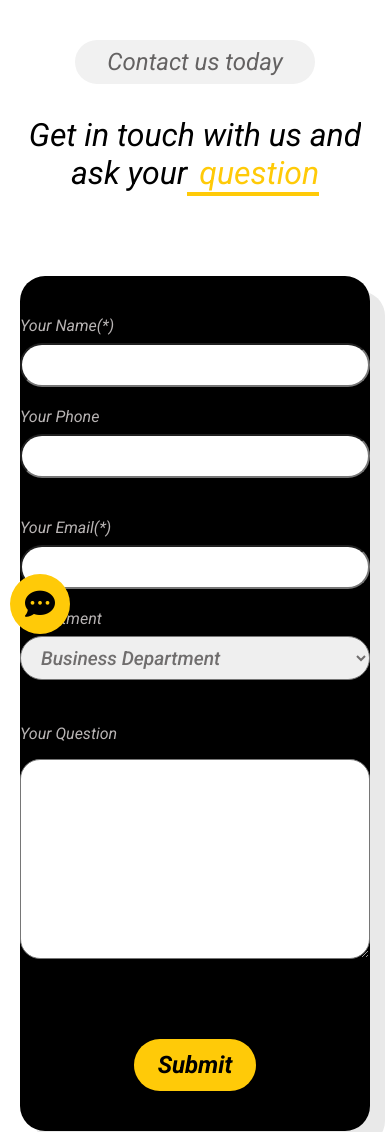
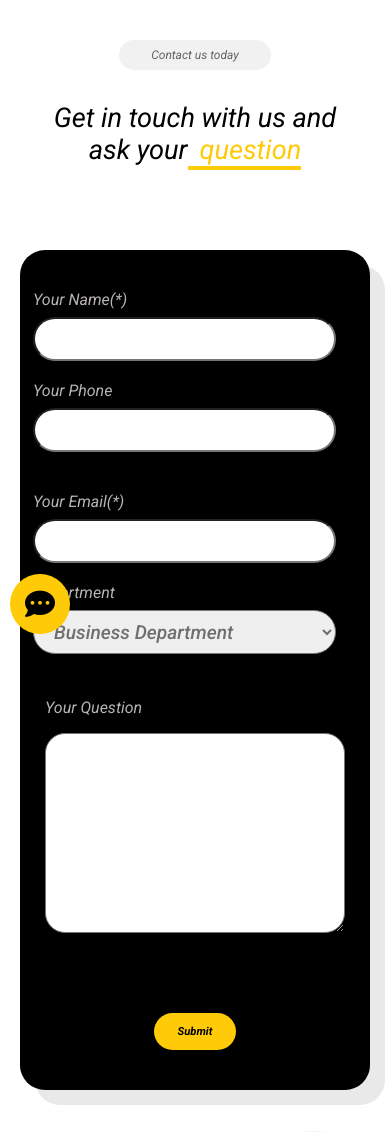
Before and after one commit to HuyHoang3425/project_web_nhom_1, a plain HTML site: page pages/contact/contact.html in a window 390 px wide. Shown: the part 200-1332 px from the top of the page. Drawn offline with Linux system fonts and the light colour scheme; a web font is replaced by a local one.

Commit message:
update reponsive contact

```diff
--- a/pages/contact/contact.css
+++ b/pages/contact/contact.css
@@ -67,6 +67,7 @@
 }
 
 .title-information input {
+    width: 470px;
     border-radius: 25px;
     height: 44px;
     padding-left: 20px;
@@ -121,73 +122,3 @@
     background-color: black;
     border-bottom-style: none;
 } */
-
-@media only screen and (max-width: 46.1875em) {
-    * {
-        overflow-x: hidden;
-        margin: 0;
-        padding: 0;
-        box-sizing: border-box;
-    }
-    .header-contact-us-today {
-        margin-top: 40px;
-        margin-bottom: 80px;
-    }
-    .customer-information{
-        margin-left: 20px;
-        margin-right: 20px;
-    }
-    .father-two-title{
-        display: flex;
-        flex-direction: column;
-        padding-left: 0px;
-        gap: 0px;
-    }
-    .title-information input{
-        width: 350px;
-    }
-    .title-information select{
-        width: 350px;
-    }
-    .two-title{
-        margin-top: 20px;
-        margin-bottom: 0px;
-    }
-    .one-title textarea{
-        width: 350px;
-        height: 200px;
-    }
-    .contact-us-today-content p{
-        font-size: 200%;
-    }
-    .customer-information{
-        margin-bottom: 80px;
-    }
-}
-
-/*tablet 740px->1024px*/
-@media only screen and (min-width: 740px) and (max-width: 1024px) {
-    * {
-        overflow-x: hidden;
-        margin: 0;
-        padding: 0;
-        box-sizing: border-box;
-    }
-    .customer-information{
-        margin-left: 80px;
-        margin-right: 80px;
-    }
-    .father-two-title{
-        margin-left: 5px;
-    }
-    .title-information input{
-        width: 385px;
-    }
-    .title-information select{
-        width: 385px;
-    }
-    .one-title textarea{
-        width: 770px;
-        height: 200px;
-    }
-}
--- a/pages/contact/reponsive.css
+++ b/pages/contact/reponsive.css
@@ -1,12 +1,243 @@
-@media (max-width: 1024px) {
+@media (max-width: 1260px) {
+    * {
+        margin: 0;
+        padding: 0;
+        box-sizing: border-box;
+    }
+    .contact-us-today-button{
+        font-size: 90%;
+    }
+    .header-contact-us-today p{
+        font-size: 250%;
+    }
+    .title-information input{
+        width: 320px;
+    }
+    .title-information select{
+        width: 320px;
+    }
+    .one-title textarea{
+        width: 700px;
+        height: 200px;
+    }
+    .submit button{
+        font-size: 120%;
+    }
+
 
 }
+
+
 @media (max-width: 992px) {
+    * {
+        margin: 0;
+        padding: 0;
+        box-sizing: border-box;
+    }
+
+    .header-contact-us-today p{
+        font-size: 230%;
+    }
+    .contact-us-today-button{
+        font-size: 80%;
+    }
+    .customer-information{
+        margin-left: 80px;
+        margin-right: 80px;
+    }
+    .father-two-title{
+        margin-left: 5px;
+        padding-left: 12px;
+    }
+    .title-information input{
+        width: 90%;
+    }
+    .title-information select{
+        width: 90%;
+    }
+    .one-title textarea{
+        width: 650px;
+        height: 200px;
+    }
+    .submit button{
+        font-size: 110%;
+    }
+}
+
+
+@media (max-width: 877px) {
+    * {
+        margin: 0;
+        padding: 0;
+        box-sizing: border-box;
+    }
+    .contact-us-today-button{
+        font-size: 70%;
+    }
+    .header-contact-us-today p{
+        font-size: 210%;
+    }
+    .one-title textarea{
+        width: 600px;
+        height: 200px;
+    }
+    .submit button{
+        font-size: 100%;
+    }
+}
+
+
+@media (max-width: 768px) {
+    * {
+        margin: 0;
+        padding: 0;
+        box-sizing: border-box;
+    }
+    .contact-us-today-button{
+        font-size: 60%;
+    }
+    .header-contact-us-today p{
+        font-size: 190%;
+    }
+    .header-contact-us-today {
+        margin-top: 40px;
+        margin-bottom: 80px;
+    }
+    .customer-information{
+        margin-left: 20px;
+        margin-right: 20px;
+
+    }
+    .father-two-title{
+        display: flex;
+        flex-direction: column;
+        padding-left: 0px;
+        gap: 0px;
+    }
+    .title-information input{
+        width: 350px;
+    }
+    .title-information select{
+        width: 350px;
+    }
+    .two-title{
+        margin-top: 20px;
+        margin-bottom: 0px;
+    }
+    .one-title textarea{
+        width: 350px;
+        height: 200px;
+    }
+    .contact-us-today-content p{
+        font-size: 200%;
+    }
+    .submit button{
+        font-size: 90%;
+    }
+}
+
+@media (max-width: 567px) {
+    * {
+        margin: 0;
+        padding: 0;
+        box-sizing: border-box;
+    }
+    .contact-us-today-button{
+        font-size: 50%;
+    }
+    .header-contact-us-today p{
+        font-size: 170%;
+    }
+    .submit button{
+        font-size: 80%;
+    }
+    .customer-information{
+        margin-bottom: 140px;
+    }
+}
+@media (max-width: 420px) {
+    * {
+        margin: 0;
+        padding: 0;
+        box-sizing: border-box;
+    }
+    .header-contact-us-today p{
+        font-size: 170%;
+    }
+    .title-information input{
+        width: 90%;
+    }
+    .title-information select{
+        width: 90%;
+    }
+    .father-two-title{
+        padding-left: 8px;
+    }
+    .one-title textarea{
+        width: 300px;
+    }
+    .submit button{
+        font-size: 70%;
+    }
 
 }
-@media (max-width: 768px) {
-
+@media (max-width: 365px) {
+    * {
+        margin: 0;
+        padding: 0;
+        box-sizing: border-box;
+    }
+    .one-title textarea{
+        width: 230px;
+    }
+    .submit button{
+        font-size: 60%;
+    }
 }
-@media (max-width: 567px) {
-
+@media (max-width: 312px) {
+    * {
+        margin: 0;
+        padding: 0;
+        box-sizing: border-box;
+    }
+    .header-contact-us-today p{
+        font-size: 110%;
+    }
+    .title-information input{
+        width: 70%;
+    }
+    .title-information select{
+        width: 70%;
+    }
+    .one-title textarea{
+        width: 150px;
+    }
+    .submit button{
+        font-size: 50%;
+    }
 }
+@media (max-width: 185px) {
+    * {
+        margin: 0;
+        padding: 0;
+        box-sizing: border-box;
+    }
+    .contact-us-today-button button{
+        font-size: 40%;
+    }
+    .header-contact-us-today p{
+        font-size: 70%;
+    }
+    .title-information input{
+        width: 60%;
+    }
+    .title-information select{
+        width: 60%;
+    }
+    .one-title textarea{
+        width: 80px;
+    }
+    .submit button{
+        font-size: 40%;
+    }
+}
```
